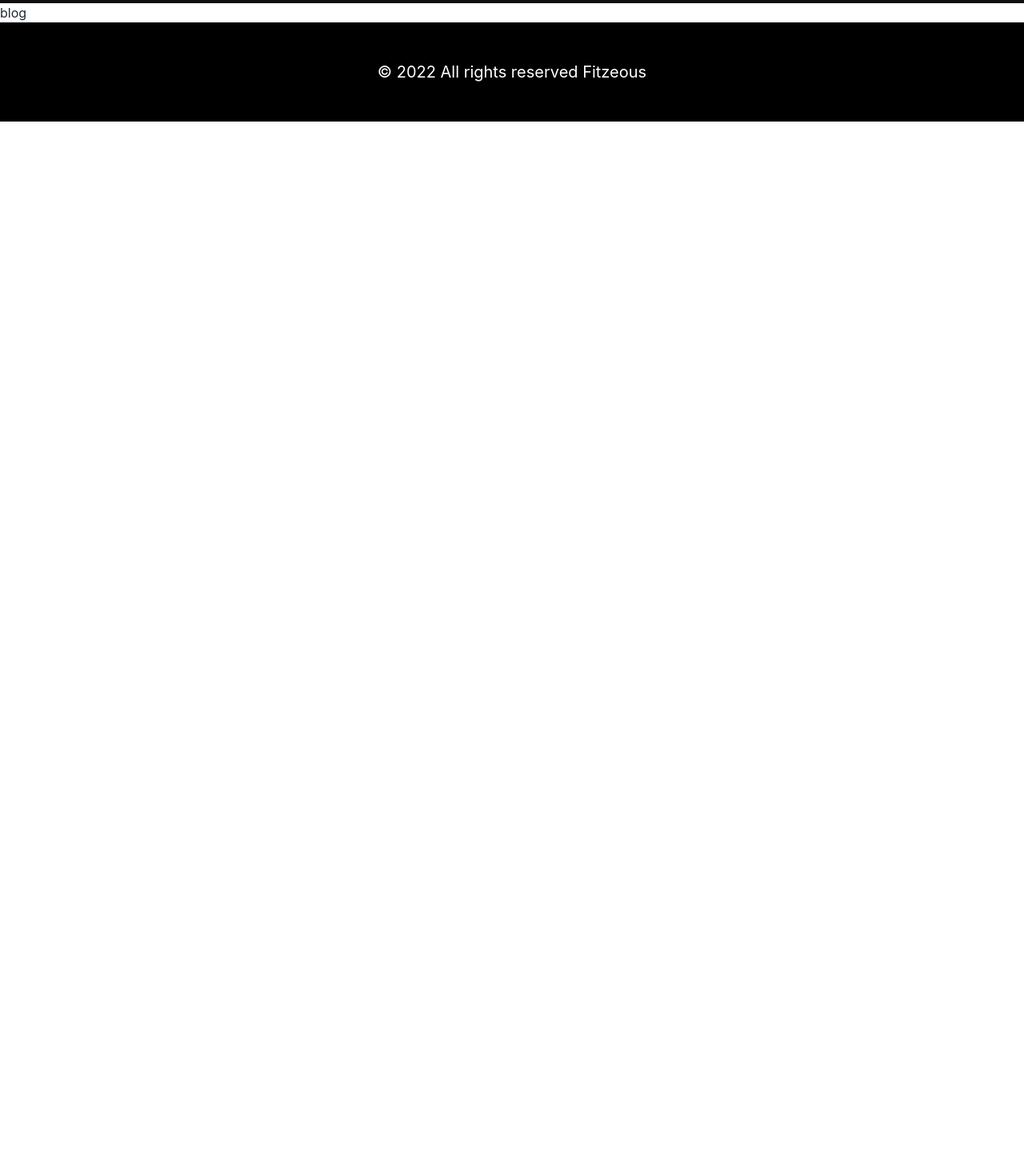
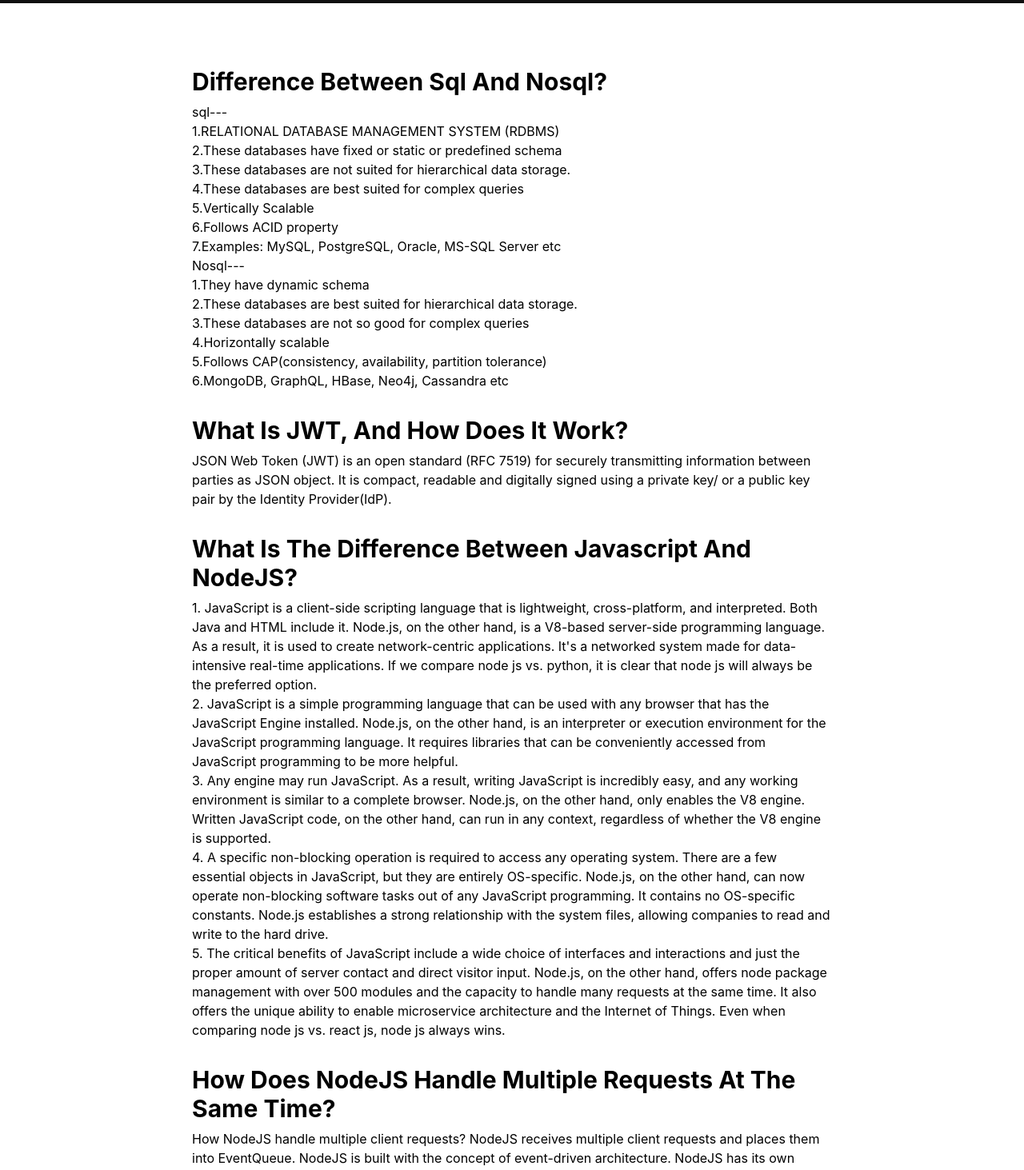
Before and after one commit to coderpbt/product-service-review-client, a React (Create React App) app: page /blog in a window 1280 px wide. Shown: the part 60-1523 px from the top of the page at 80% size. Before the commit the page ends 800 px from the top, so only its background shows below. Built offline with nearby package versions, Linux system fonts and the light colour scheme; no server answers.

Commit message:
service review add edit

```diff
--- a/src/Pages/Blog/Blog/Blog.jsx
+++ b/src/Pages/Blog/Blog/Blog.jsx
@@ -2,8 +2,67 @@
 
 const Blog = () => {
   return (
-    <div>
-      <p>blog</p>
+    <div className="lg:w-[800px] mx-auto w-[95%] lg:my-20 my10">
+      <div className="my-8 text-left">
+        <h1 className="lg:text-3xl text-2xl text-black capitalize font-bold mb-2">difference between sql and nosql?</h1>
+        <p className="text-black text-base">
+          sql---
+          <br />
+          1.RELATIONAL DATABASE MANAGEMENT SYSTEM (RDBMS)
+          <br />
+          2.These databases have fixed or static or predefined schema
+          <br />
+          3.These databases are not suited for hierarchical data storage.
+          <br />
+          4.These databases are best suited for complex queries
+          <br />
+          5.Vertically Scalable
+          <br />
+          6.Follows ACID property
+          <br />
+          7.Examples: MySQL, PostgreSQL, Oracle, MS-SQL Server etc
+          <br />
+          Nosql---
+          <br />
+          1.They have dynamic schema
+          <br />
+          2.These databases are best suited for hierarchical data storage.
+          <br />
+          3.These databases are not so good for complex queries
+          <br />
+          4.Horizontally scalable
+          <br />
+          5.Follows CAP(consistency, availability, partition tolerance)
+          <br />
+          6.MongoDB, GraphQL, HBase, Neo4j, Cassandra etc</p>
+      </div>
+      <div className="my-8 text-left">
+        <h1 className="lg:text-3xl text-2xl text-black capitalize font-bold mb-2">What is JWT, and how does it work?</h1>
+        <p className="text-black text-base"> JSON Web Token (JWT) is an open standard (RFC 7519) for securely transmitting information between parties as JSON object. It is compact, readable and digitally signed using a private key/ or a public key pair by the Identity Provider(IdP).
+        </p>
+      </div>
+      <div className="my-8 text-left">
+        <h1 className="lg:text-3xl text-2xl text-black capitalize font-bold mb-2"> What is the difference between javascript and NodeJS?</h1>
+        <p className="text-black text-base">1. JavaScript is a client-side scripting language that is lightweight, cross-platform, and interpreted. Both Java and HTML include it. Node.js, on the other hand, is a V8-based server-side programming language.
+
+          As a result, it is used to create network-centric applications. It's a networked system made for data-intensive real-time applications. If we compare node js vs. python, it is clear that node js will always be the preferred option.
+          <br />
+          2. JavaScript is a simple programming language that can be used with any browser that has the JavaScript Engine installed. Node.js, on the other hand, is an interpreter or execution environment for the JavaScript programming language. It requires libraries that can be conveniently accessed from JavaScript programming to be more helpful.
+          <br />
+          3. Any engine may run JavaScript. As a result, writing JavaScript is incredibly easy, and any working environment is similar to a complete browser. Node.js, on the other hand, only enables the V8 engine. Written JavaScript code, on the other hand, can run in any context, regardless of whether the V8 engine is supported.
+          <br />
+          4. A specific non-blocking operation is required to access any operating system. There are a few essential objects in JavaScript, but they are entirely OS-specific.
+
+          Node.js, on the other hand, can now operate non-blocking software tasks out of any JavaScript programming. It contains no OS-specific constants. Node.js establishes a strong relationship with the system files, allowing companies to read and write to the hard drive.
+          <br />
+          5. The critical benefits of JavaScript include a wide choice of interfaces and interactions and just the proper amount of server contact and direct visitor input.
+
+          Node.js, on the other hand, offers node package management with over 500 modules and the capacity to handle many requests at the same time. It also offers the unique ability to enable microservice architecture and the Internet of Things. Even when comparing node js vs. react js, node js always wins.</p>
+      </div>
+      <div className="my-8 text-left">
+        <h1 className="lg:text-3xl text-2xl text-black capitalize font-bold mb-2">How does NodeJS handle multiple requests at the same time?</h1>
+        <p className="text-black text-base">How NodeJS handle multiple client requests? NodeJS receives multiple client requests and places them into EventQueue. NodeJS is built with the concept of event-driven architecture. NodeJS has its own EventLoop which is an infinite loop that receives requests and processes them</p>
+      </div>
     </div>
   );
 };
--- a/src/Pages/MyReview/MyReview.jsx
+++ b/src/Pages/MyReview/MyReview.jsx
@@ -35,9 +35,9 @@
     }
 }
 
-const handleUpdateReview = (id) => {
-  console.log(id);
-}
+// const handleUpdateReview = (id) => {
+//   console.log(id);
+// }
 
   return (
     <div className='xl:w-[1200px] mx-auto w-[95%]'>
@@ -63,7 +63,6 @@
               key={myreview._id}
                myreview={myreview}
                handleDelete={handleDelete}
-               handleUpdateReview={handleUpdateReview}
                />)
             }
           </tbody>
--- a/src/Pages/MyReview/TableReview.jsx
+++ b/src/Pages/MyReview/TableReview.jsx
@@ -1,12 +1,10 @@
 import React from 'react';
+import { Link } from 'react-router-dom';
 
-const TableReview = ({ myreview, handleDelete, handleUpdateReview,handeleNewUpdate }) => {
+const TableReview = ({ myreview, handleDelete }) => {
 
   const { _id, serviceName, textarea } = myreview
   return (
-    <>
-      {
-        myreview.email && myreview.uid ?
     <>
       <tr>
         <th>
@@ -25,37 +23,12 @@
           {textarea}
         </td>
         <td>
-                <button onClick={() => handleUpdateReview(_id)}>
-                  <label htmlFor="my-modal-6" className="btn">Edit</label>
+          <button>
+            <Link to={`/reviews/edit/${_id}`}>Edit</Link>
           </button>
           <button onClick={() => handleDelete(_id)} className="btn btn-ghost btn-xs">Delete</button>
         </td>
       </tr>
-          </>
-          :
-          <>
-            <p>null</p>
-          </>
-      }
-
-      {/* The button to open modal */}
-
-      {/* Put this part before </body> tag */}
-      <input type="checkbox" id="my-modal-6" className="modal-toggle" />
-      <div className="modal modal-bottom sm:modal-middle">
-        <div className="modal-box">
-          <form onClick={handeleNewUpdate}>
-            <input type="text" name='name' placeholder="Type here" className="input mb-3 input-bordered input-secondary w-full max-w-xs" />
-            <br />
-            <input type="text" name='review' placeholder="Type here" className="input input-bordered input-secondary w-full max-w-xs" />
-            <div className="modal-action">
-            <label htmlFor="my-modal-6" className="btn">Update</label>
-          </div>
-          </form>
-
-        </div>
-      </div>
-
 
     </>
   );
--- /dev/null
+++ b/src/Pages/MyReview/UpdateReview.jsx
@@ -0,0 +1,49 @@
+import React, { useState } from 'react';
+import { useLoaderData } from 'react-router-dom';
+
+const UpdateReview = () => {
+  const dataUpdate = useLoaderData()
+  // const [user, setUser] = useState(dataUpdate)
+  const [user, setUser] = useState(dataUpdate)
+  const handleUpdateUser = (e) => {
+    e.preventDefault();
+    fetch(`http://localhost:4000/reviews/edit/${dataUpdate._id}`, {
+      method : 'PUT',
+      headers : {
+        'content-type' : 'application/json'
+      },
+      body : JSON.stringify(user)
+    })
+    .then(res => res.json())
+    .then(data => {
+      if (data.modifiedCount > 0) {
+        alert('update succfull')
+      }
+      console.log(data);
+    })
+  }
+
+  const handleInputChange = e => {
+    const filedBluer = e.target.name
+    const value = e.target.value
+
+    const newUser = {...user}
+    newUser[filedBluer] = value
+    setUser(newUser)
+
+  }
+
+  return (
+    <div>
+         <form onSubmit={handleUpdateUser}>
+        <input onChange={handleInputChange} type="text" defaultValue={dataUpdate.name} name="name" placeholder='name' id="" />
+        <br />
+        <input onChange={handleInputChange} type="email" defaultValue={dataUpdate.email} name="email" placeholder='email' id="" />
+        <br />
+        <button>Update</button>
+      </form>
+    </div>
+  );
+};
+
+export default UpdateReview;
--- a/src/component/Routes/Route.js
+++ b/src/component/Routes/Route.js
@@ -51,8 +51,18 @@
         path:'/addservice',
         element:<AddServices />
       },
+      // {
+      //   path:'/reviews',
+      //   loader: () => fetch(`http://localhost:4000/reviews}`),
+      //   element:<MyReview />
+      // },
       {
         path:'/reviews/:id',
+        loader: ({params}) => fetch(`http://localhost:4000/reviews/${params.id}`),
+        element:<MyReview />
+      },
+      {
+        path:'/reviews/edit/:id',
         loader: ({params}) => fetch(`http://localhost:4000/reviews/${params.id}`),
         element:<MyReview />
       },
```
Also changed, not shown: 1 other file (tests, documents, lock files or other folders). Lines whose indentation alone changed are shown as unchanged.
